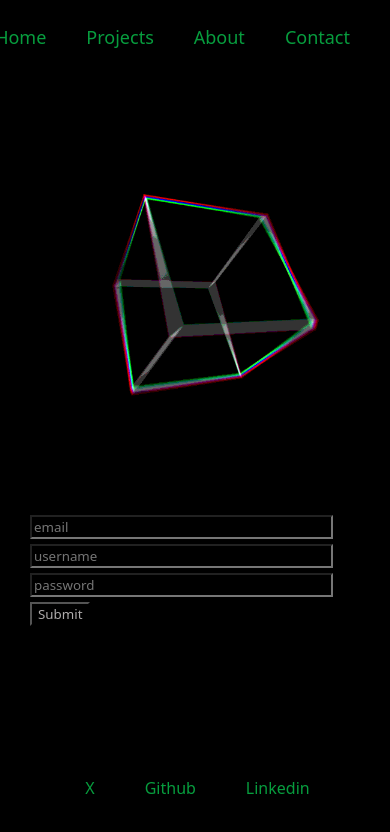
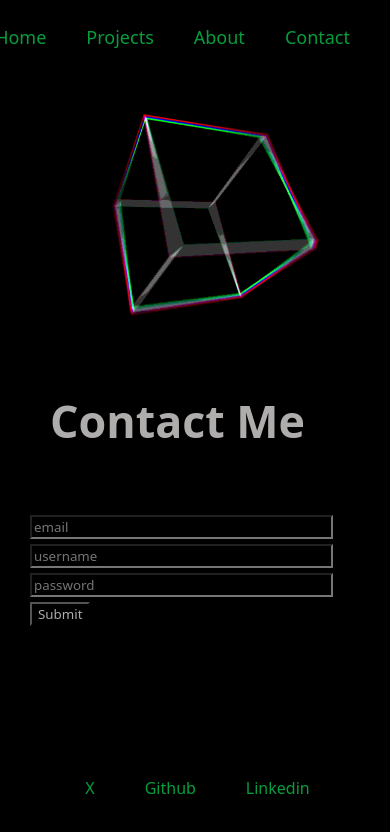
Before and after one commit to parsamh8/Portfolio-React, a React (Vite) app: page /contact in a window 390 px wide. Shown: the top 832 px of the page. Built offline with nearby package versions, Linux system fonts and the light colour scheme.

Commit message:
media animation resize

```diff
--- a/src/style.css
+++ b/src/style.css
@@ -167,6 +167,7 @@
     position: absolute;
     flex-direction: row;
     left: 50px;
+    top: 70px;
 
   }
 
@@ -174,6 +175,7 @@
     position: absolute;
     flex-direction: row;
     left: 50px;
+    top: 70px;
   }
 
 }
```
